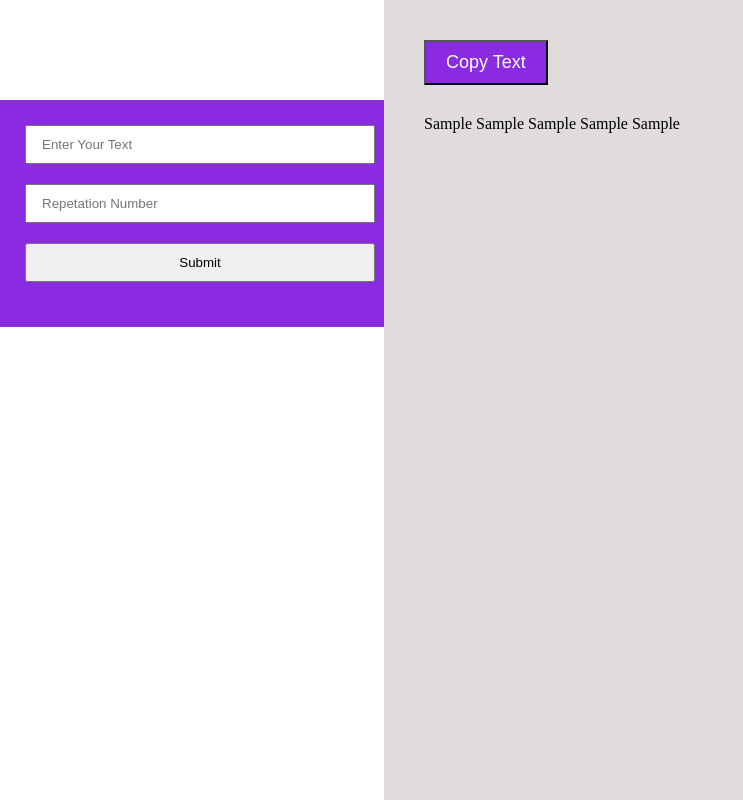
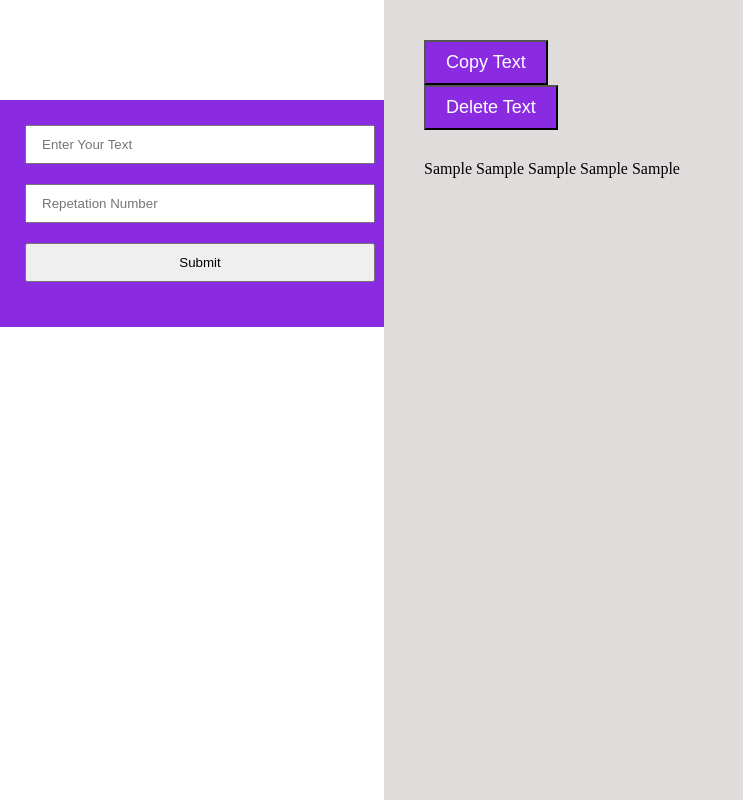
Before and after one commit to siamtalukder484/text-repet, a plain HTML site: page index.html in a window 1280 px wide. Both pictures are taken after typing "Sample", "5" into the empty fields and a click on the button "Submit". Shown: the whole page, without its empty margins (0-743 px from the left). Drawn offline with Linux system fonts and the light colour scheme.

Commit message:
delete text

```diff
--- a/css/style.css
+++ b/css/style.css
@@ -44,11 +44,12 @@
     padding: 40px;
     overflow-y: scroll;
 }
-.copy{
+.copy, .delete{
     background-color: blueviolet;
     padding: 10px 20px;
     color: #fff;
     font-size: 18px;
+    cursor: pointer;
 }
 .input_card{
     width: 400px;
--- a/index.html
+++ b/index.html
@@ -18,6 +18,7 @@
         </div>
         <div class="right">
             <button class="copy">Copy Text</button>
+            <button class="delete">Delete Text</button>
             <div class="text_wrapper"></div>
         </div>
         <div class="overlay">
--- a/js/script.js
+++ b/js/script.js
@@ -2,6 +2,7 @@ let textbox = document.querySelector(".textbox")
 let numberbox = document.querySelector(".numberbox")
 let btn = document.querySelector(".btn")
 let copybtn = document.querySelector(".copy")
+let deletebtn = document.querySelector(".delete")
 let overlay = document.querySelector(".overlay")
 let error = document.querySelector(".error")
 let text_wrapper = document.querySelector(".text_wrapper")
@@ -10,6 +11,7 @@ let arr = []
 
 copybtn.style.display = "none"
 overlay.style.display = "none"
+deletebtn.style.display = "none"
 
 
 btn.addEventListener("click",function(){
@@ -25,6 +27,7 @@ btn.addEventListener("click",function(){
             }else{
                 error.innerHTML = ""
                 copybtn.style.display = "block"
+                deletebtn.style.display = "block"
                 for(let i = 0; i < numberbox.value; i++){
                     arr.push(textbox.value)
                 }
@@ -54,3 +57,9 @@ copybtn.addEventListener("click",function(){
       }, 2500);
 
 });
+
+deletebtn.addEventListener("click", function(){
+    copybtn.style.display = "none"
+    deletebtn.style.display = "none"
+    text_wrapper.innerHTML = ""
+})
```
